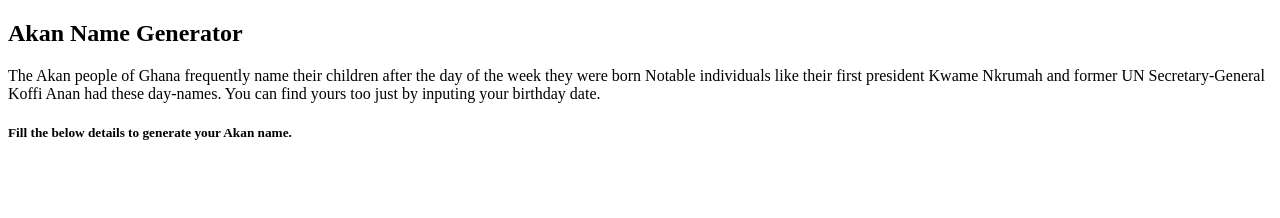
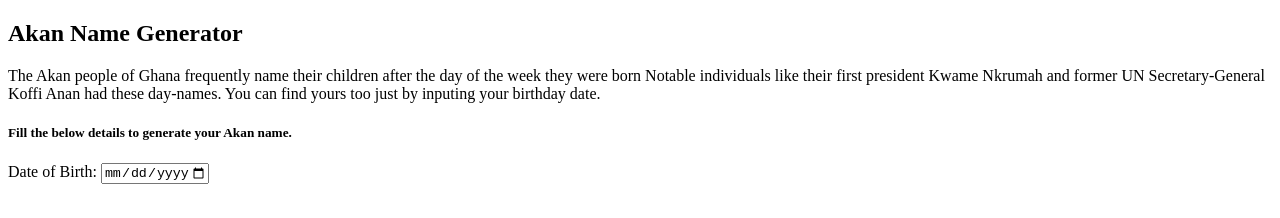
Before and after one commit to Kisavi/Akan-name-generator, a plain HTML site: page index.html in a window 1280 px wide. Drawn offline with Linux system fonts and the light colour scheme.

Commit message:
add calender section

```diff
--- a/index.html
+++ b/index.html
@@ -22,6 +22,10 @@
             <div id="container1" class="form-container">
                 <form class="form-1" name="myForm" onsubmit="return false">
                     <h5>Fill the below details to generate your Akan name.</h5>
+                    <label for="start">Date of Birth:</label>
+                    <!-- Date input field -->
+                    <input type="date" id="start" name="date" placeholder="dd-mm-yyyy" value="" min="1900-01-01"
+                        max="2022-12-31">
                 </form>
             </div>
         </div>
```
